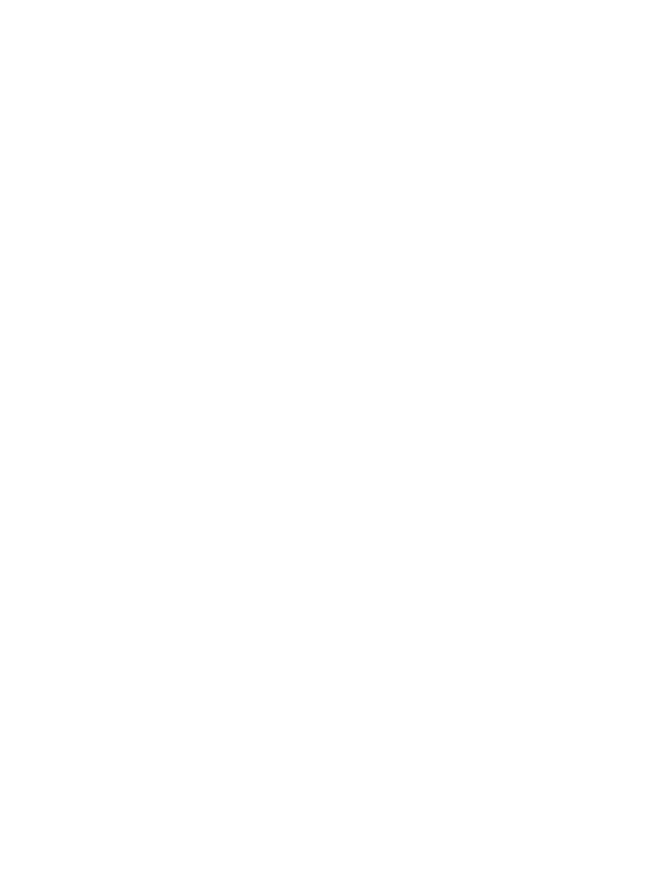
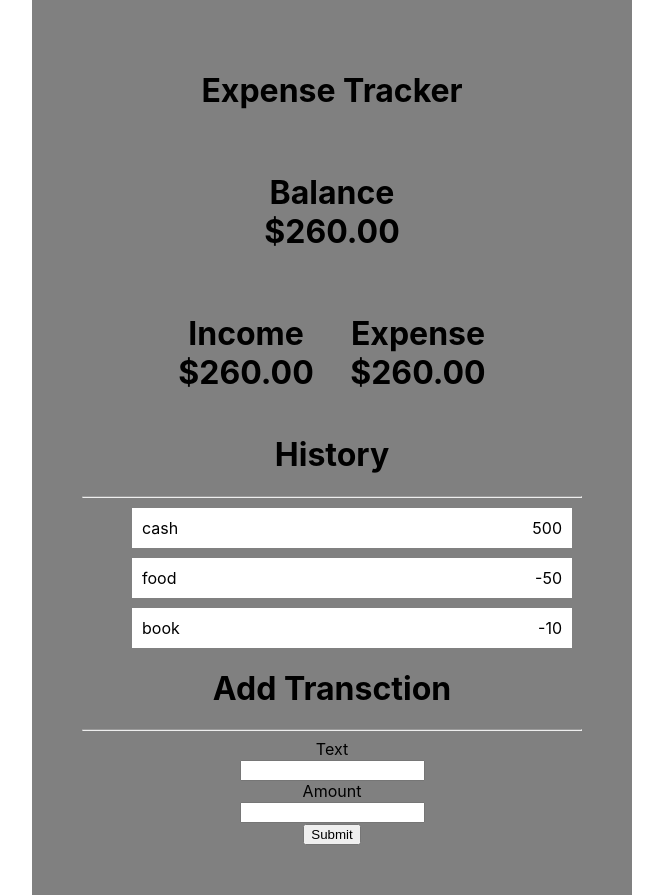
Before and after one commit to ali2527/bootcamp-react-1, a React (Create React App) app: page / in a window 1280 px wide. Shown: the whole page, without its empty margins (308-971 px from the left). Before the commit the page ends 800 px from the top, so only its background shows below. Built offline with nearby package versions, Linux system fonts and the light colour scheme.

Commit message:
changes made

```diff
--- a/src/App.js
+++ b/src/App.js
@@ -1,10 +1,12 @@
 import React from "react";
+import Child from "./Child"
 import "./App.css";
 
 
 function App() {
   return (
     <div>
+      <Child/>
 
     </div>
   );
--- /dev/null
+++ b/src/Child.js
@@ -0,0 +1,52 @@
+import React ,{useContext} from "react";
+import "./Main.css";
+import {TransctionContex} from "./transContex"
+
+
+function Child() {
+
+    const transctions = useContext(TransctionContex)
+
+  return (
+    <div className="box">
+      <h1>Expense Tracker </h1> <br />
+      <h1>
+        Balance <br /> $260.00{" "}
+      </h1>{" "}
+      <br />
+      <h1 className="head">
+        Income <br /> $260.00{" "}
+      </h1>{" "}
+      &emsp;&emsp;
+      <h1 className="head">
+        Expense <br /> $260.00{" "}
+      </h1>{" "}
+      <br />
+      <h1>History </h1> <hr />
+      <ul className="transctionList">
+        {transctions.map((transobj, index) => {
+          return (
+            <li>
+              <span>{transobj.Desc}</span>
+              <span>{transobj.amount}</span>
+            </li>
+          );
+        })}
+      </ul>
+      <h1>Add Transction </h1> <hr />
+      <form>
+        <label>Text</label>
+        <br />
+        <input type="text"></input>
+        <br />
+        <label>Amount</label>
+        <br />
+        <input type="number"></input>
+        <br />
+        <input type="submit"></input>
+      </form>
+    </div>
+  );
+}
+
+export default Child;
--- a/src/main.css
+++ b/src/main.css
@@ -1,4 +1,21 @@
-.counter{
-    font-size: 200px!important;
-    margin: 0px;
+.box{
+    background-color: gray;
+    width: 500px;
+    margin: auto!important;
+    text-align: center;
+    padding: 50px;
 }
+.head{
+    display: inline-block;
+}
+.transctionList{
+    margin: 0;
+}
+.transctionList > li{
+    background-color: white;
+    list-style: none;
+    display: flex;
+    margin: 10px;
+    padding: 10px ;
+    justify-content: space-between;
+}
--- /dev/null
+++ b/src/transContex.js
@@ -0,0 +1,38 @@
+import React,{createContext, useReducer} from "react";
+import TransctionReducer from "./transReducer";
+
+const initialTransctions = [
+    { amount: 500, Desc: "cash" },
+    { amount: -50, Desc: "food" },
+    { amount: -10, Desc: "book" },
+  ];
+
+  export const TransctionContex = createContext(initialTransctions);
+
+
+  export const Transctionprovider = ({children}) =>  {
+    let [state,dispatch] = useReducer(TransctionReducer,initialTransctions)
+
+    function addtransction(transobj){
+        dispatch({
+            type : "Add",
+            payload: {
+                amount: transobj.amount,
+                Desc: transobj.Desc
+
+            }
+        })
+    }
+
+    return(
+        <TransctionContex.provider value={{
+
+            transctions: state,
+            addtransction
+        }
+        }>
+            {children}
+        </TransctionContex.provider>
+
+    )
+  }
--- /dev/null
+++ b/src/transReducer.js
@@ -0,0 +1,11 @@
+const TransctionReducer = (state,action) => {
+    switch(action.type){
+        case 'Add':{
+            return [action.payload , ...state]
+        }
+        default :
+            return state;
+
+    }
+}
+export default TransctionReducer;
```
